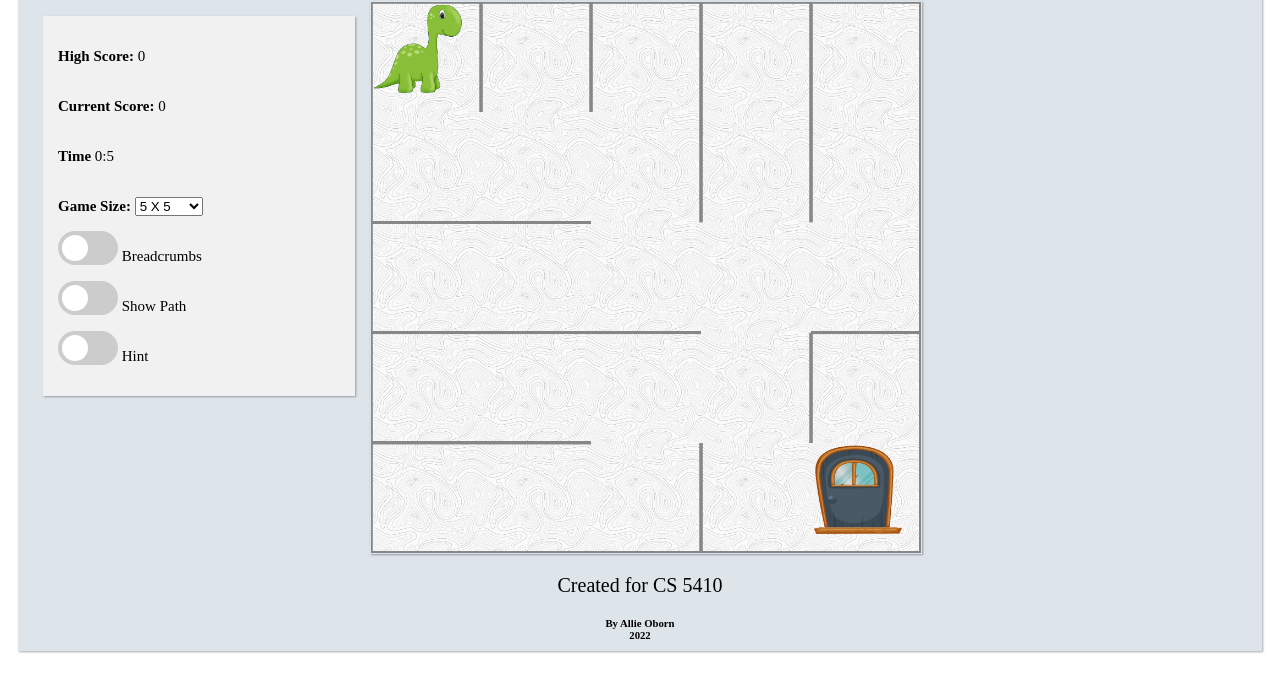
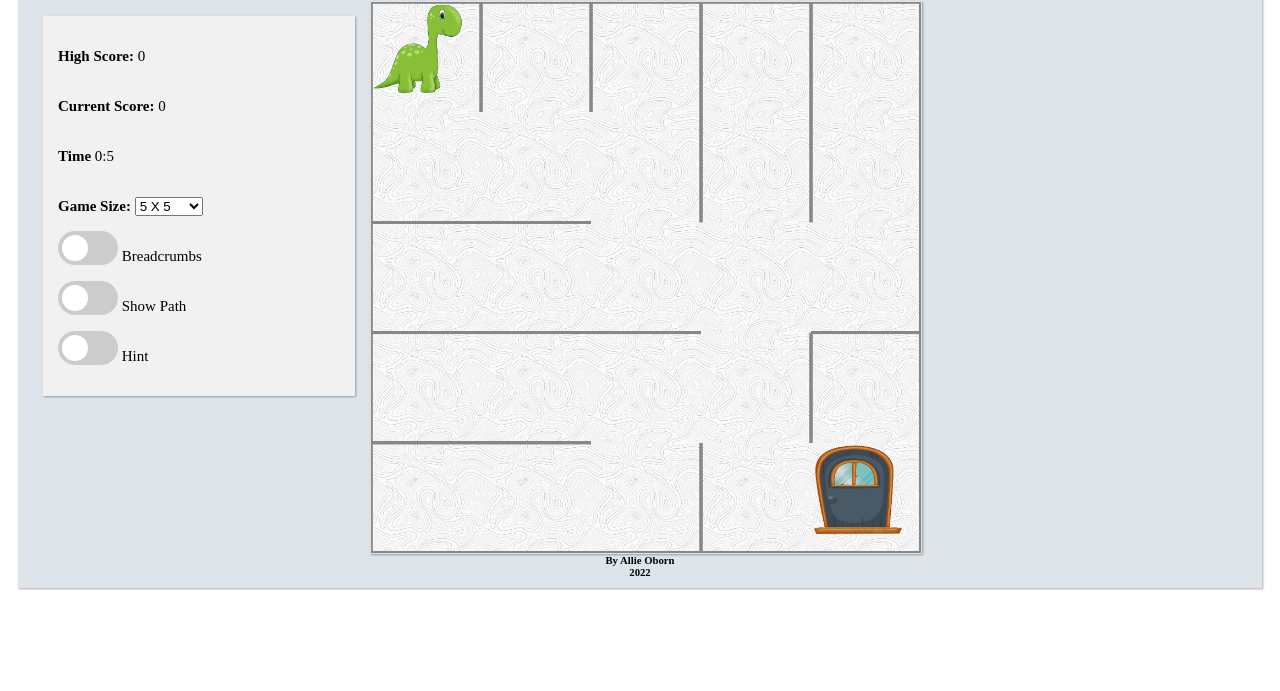
Before and after one commit to allieoborn/Dinosaur-Maze, a plain HTML site: page index.html in a window 1280 px wide. Shown: the part 99-790 px from the top of the page. Drawn offline with Linux system fonts and the light colour scheme.

Commit message:
Update index.html

```diff
--- a/index.html
+++ b/index.html
@@ -58,7 +58,6 @@
             </canvas>
         </div>
         <div>
-            <p> Created for CS 5410 </p>
             <h6> By Allie Oborn </h6>
             <h6> 2022 </h6>
         </div>
```
